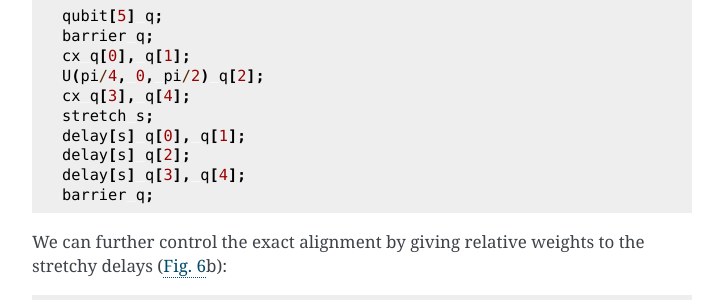
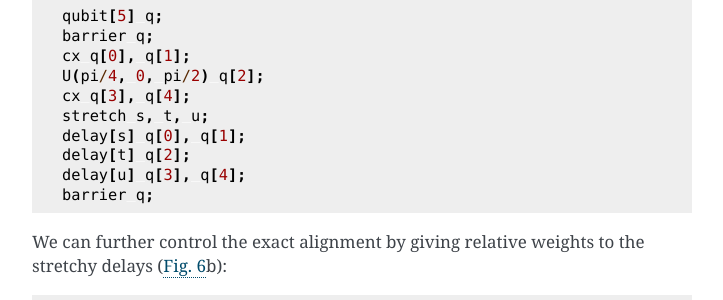
Before and after one commit to openqasm/openqasm, a Sphinx documentation site: the page built from source/language/delays.rst, in a window 1280 px wide and 900 px high, scrolled down 1654 px. Shown: the part 153-453 px from the top of the window, without its empty margins (388-1111 px from the left). Built offline with Sphinx 7.4.7, drawn with Linux system fonts in a browser that asks for light colours; pages that are not in the unit, such as notebooks, are missing from menus; cross-references to code outside the pages are shown as plain code.

```diff
--- a/source/language/delays.rst
+++ b/source/language/delays.rst
@@ -89,10 +89,10 @@ whatever their actual durations may be, we can do the following:
        cx q[0], q[1];
        U(pi/4, 0, pi/2) q[2];
        cx q[3], q[4];
-       stretch s;
+       stretch s, t, u;
        delay[s] q[0], q[1];
-       delay[s] q[2];
-       delay[s] q[3], q[4];
+       delay[t] q[2];
+       delay[u] q[3], q[4];
        barrier q;
 
 We can further control the exact alignment by giving relative weights to
```
